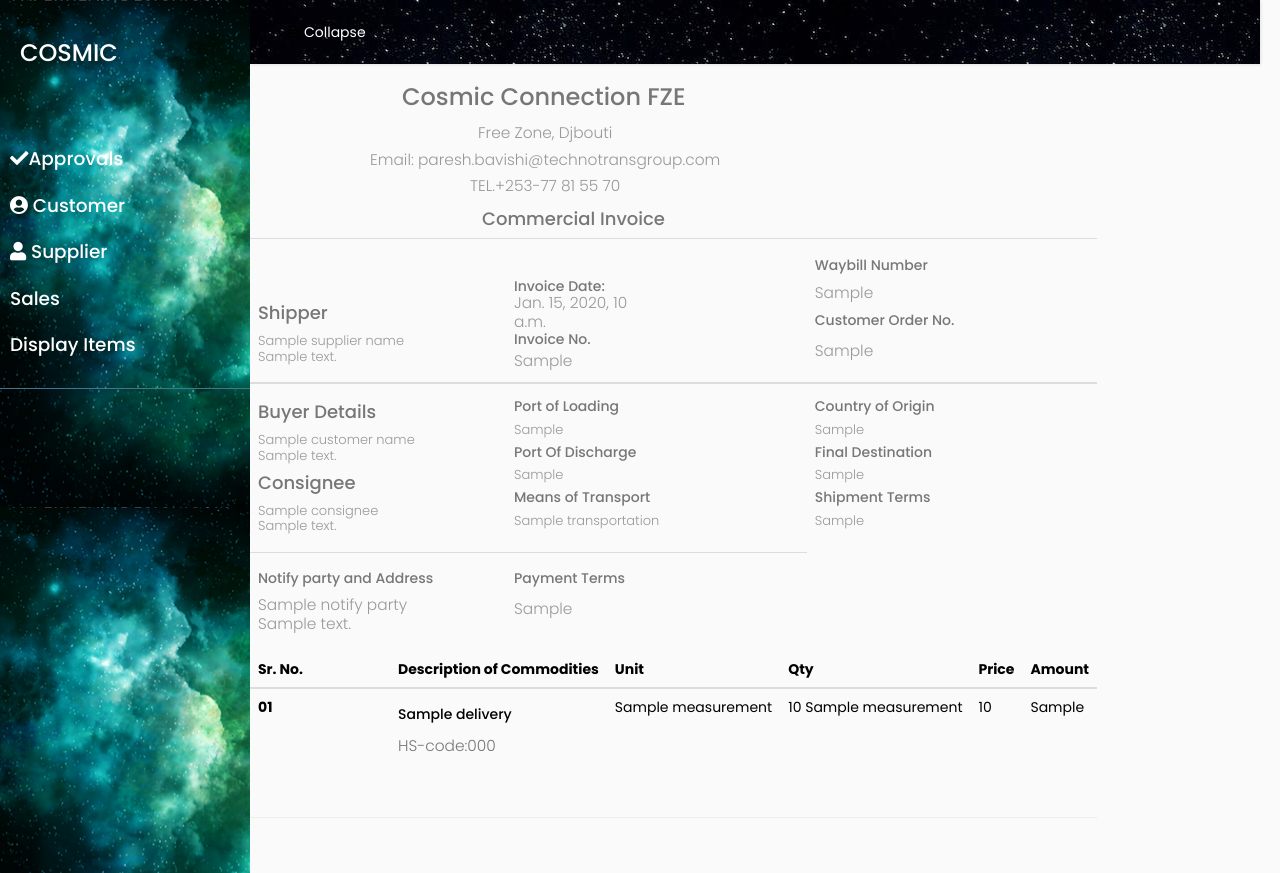
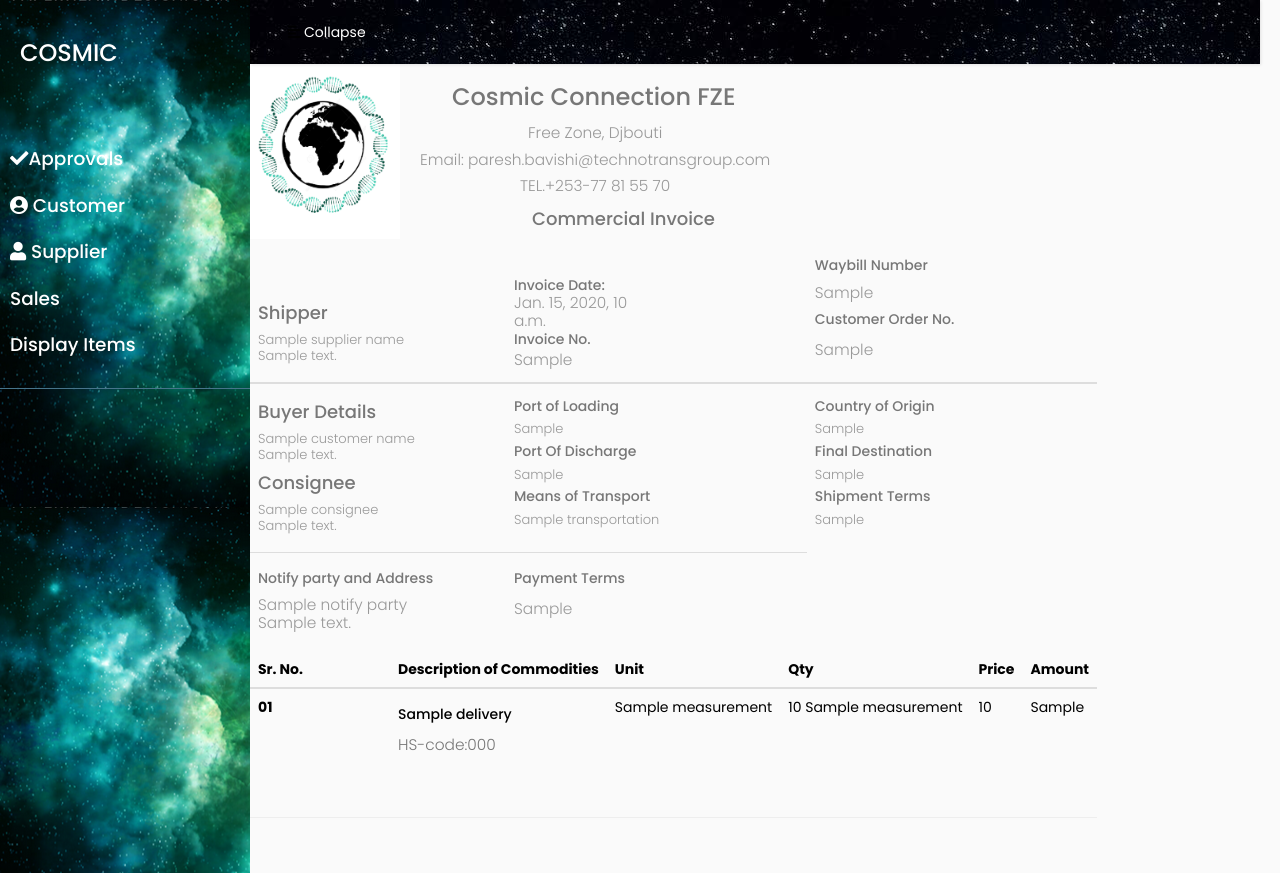
Before and after one commit to ludaze/cosmic_heroku, a Django app: template cosmic/templates/commercial_invoice.html in a window 1280 px wide. Run offline with Django 5.2, Linux system fonts and the light colour scheme; the template is opened without the code that fills it: most values are stand-ins (such as "Sample title", 1, 10 or a date in 2020); lists and menus that the app fills with data are empty; some libraries are stand-ins or nearby versions.

Commit message:
edited layout for proformas

```diff
--- a/cosmic/templates/commercial_invoice.html
+++ b/cosmic/templates/commercial_invoice.html
@@ -2,24 +2,25 @@
 {% load humanize %}
 {% block content %}
 <div class="form-group pull-left" style="margin-top: 0;margin-left: 0;">
+    <div style="display: flex;">
+        <img src="../static/new_logo.png" alt="" style="width: 150px;text-align: right;">
+        <div class="mb-4">
+            <div class="text-muted">
+                <h3 class="mb-1" style="margin-left: 52px;">Cosmic Connection FZE</h3>
+                <p class="mb-1" style="margin-left: 20px; text-align: center;">Free Zone, Djbouti
+                    <br>Email: paresh.bavishi@technotransgroup.com <br>TEL.+253-77 81 55 70
+                </p>
 
+            </div>
+            <h4 class="mb-1 text-muted" style="margin-left: 132px;">Commercial Invoice</h4>
+
+        </div>
+    </div>
     <div class="table-responsive ">
         <table class="table table-nowrap mb-0" style="margin-bottom: 0;margin-left: 0;">
             <thead>
 
-                <tr style="margin-left: 100px;">
-                    <div class="mb-4">
-                        <div class="text-muted">
-                            <h3 class="mb-1" style="margin-left: 152px;">Cosmic Connection FZE</h3>
-                            <p class="mb-1" style="margin-left: 120px; text-align: center;">Free Zone, Djbouti
-                                <br>Email: paresh.bavishi@technotransgroup.com <br>TEL.+253-77 81 55 70
-                            </p>
 
-                        </div>
-                        <h4 class="mb-1 text-muted" style="margin-left: 232px;">Commercial Invoice</h4>
-
-                    </div>
-                </tr>
                     {% if my_order.order_no%}
                     <th style="width: 20%">
                         <h4 class="text-muted text-sm-end font-size-15 mb-1">Shipper</h4>
--- a/cosmic/templates/packing_list.html
+++ b/cosmic/templates/packing_list.html
@@ -37,6 +37,11 @@
                         </div>
                         <div class="text-muted">
                             <h5 class="font-size-15 mb-1">Invoice No.</h5>
+                                    <p>{{shipping.invoice_num}}</p>
+
+                        </div>
+                        <div class="text-muted">
+                            <h5 class="font-size-15 mb-1">Proforma No.</h5>
                                     <p>{{my_order.order_no}}</p>
 
                         </div>
```
